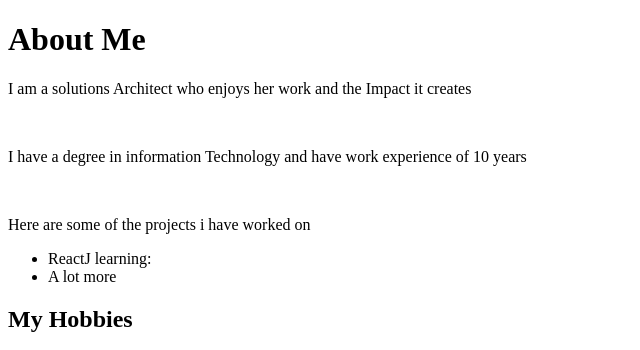
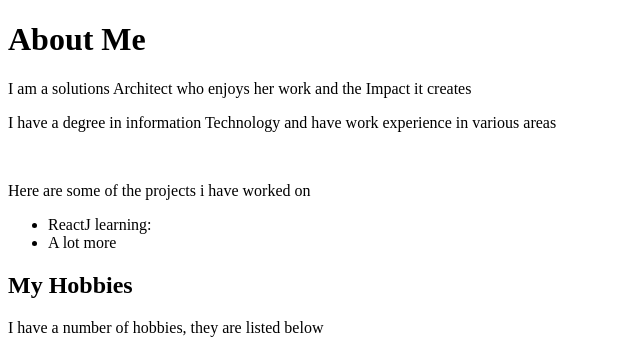
Before and after one commit to ceciliaMk/Mpesa-Mini-apps-tr, a plain HTML site: page moringa/index.html in a window 1280 px wide. Shown: the top 350 px of the page, without its empty margins (0-640 px from the left). Drawn offline with Linux system fonts and the light colour scheme.

Commit message:
updating image

```diff
--- a/moringa/index.html
+++ b/moringa/index.html
@@ -6,8 +6,8 @@
       </head>
        <body>
       <h1>About Me</h1>
-        <p>I am a solutions Architect who enjoys her work and the Impact it creates</p><br>
-        <p>I have a degree in information Technology and have work experience of 10 years</p><br>
+        <p>I am a solutions Architect who enjoys her work and the Impact it creates</p>
+        <p>I have a degree in information Technology and have work experience in various areas</p><br>
         <P>Here are some of the projects i have worked on</p>
         <ul>
           <li>ReactJ learning: </li>
@@ -19,7 +19,7 @@
           <li>Reading</li>
           <li> Swimming</li>
           <li>Travelling</li>
-        <img scr="moringa/Phoenix.jpg" width="200" height="200">
+        <img scr="moringa/Phoenix.jpeg" width="200" height="200">
       </body>
       </head>
 </html>
```
